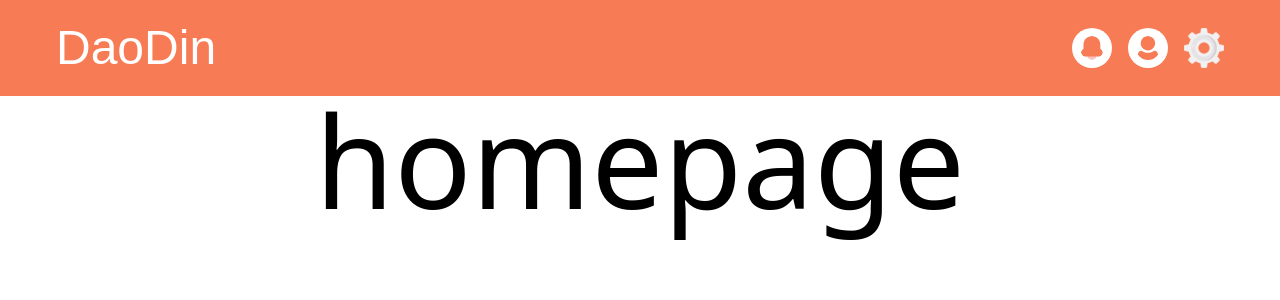
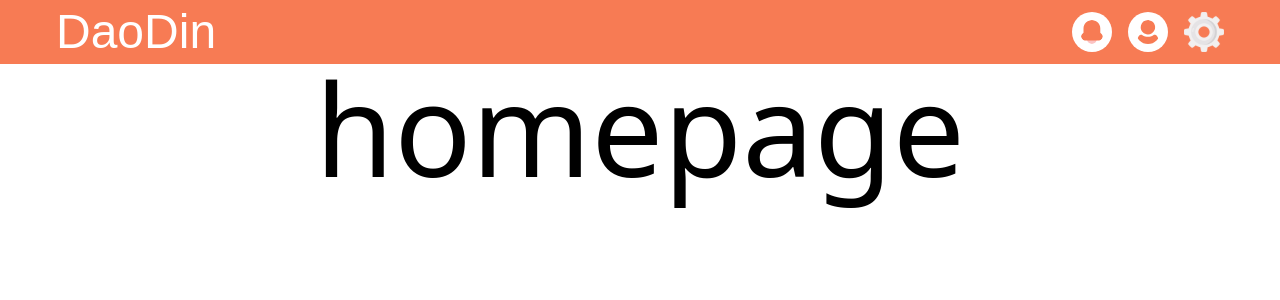
Before and after one commit to quevenliu/DaoDin, a Next.js app in the folder Frontend/: page / in a window 1280 px wide. Shown: the top 300 px of the page. Built offline with nearby package versions, Linux system fonts and the light colour scheme; a web font is replaced by a local one.

Commit message:
style: modify the height of Topbar

```diff
--- a/Frontend/src/components/Topbar.jsx
+++ b/Frontend/src/components/Topbar.jsx
@@ -4,7 +4,7 @@ import styles from "../styles/font.module.scss";
 
 export default function Topbar() {
   return (
-    <div className="px-14 h-24 flex justify-between items-center bg-[#F77B54]">
+    <div className="px-14 h-16 flex justify-between items-center bg-primaryColor">
       <h1 className={`${styles.title} text-5xl text-white`}>DaoDin</h1>
       <div className="flex gap-4">
         <button type="button">
--- a/Frontend/tailwind.config.js
+++ b/Frontend/tailwind.config.js
@@ -7,11 +7,9 @@ module.exports = {
   ],
   theme: {
     extend: {
-      backgroundImage: {
-        'gradient-radial': 'radial-gradient(var(--tw-gradient-stops))',
-        'gradient-conic':
-          'conic-gradient(from 180deg at 50% 50%, var(--tw-gradient-stops))',
-      },
+      colors: {
+        primaryColor: '#F77B54',
+      }
     },
   },
   plugins: [],
```
